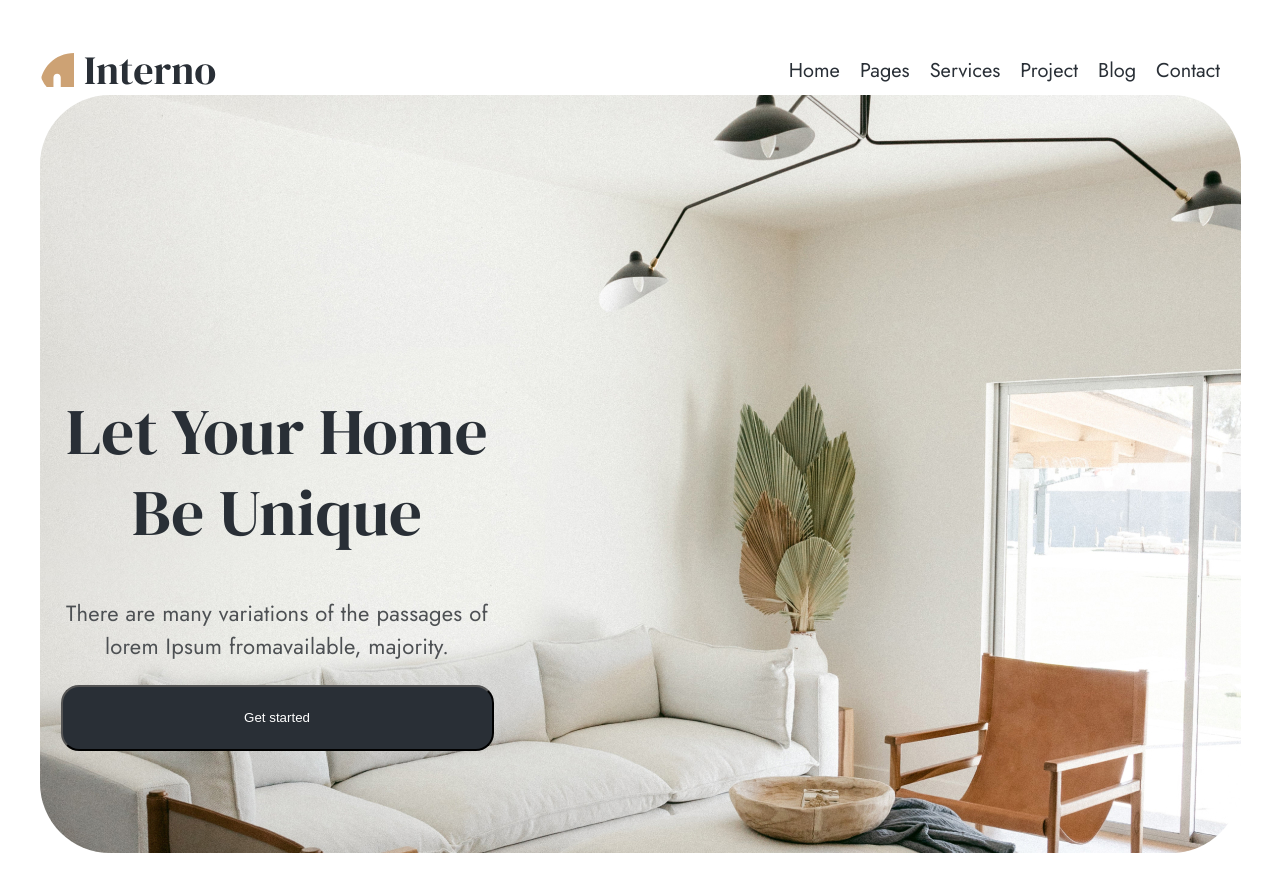
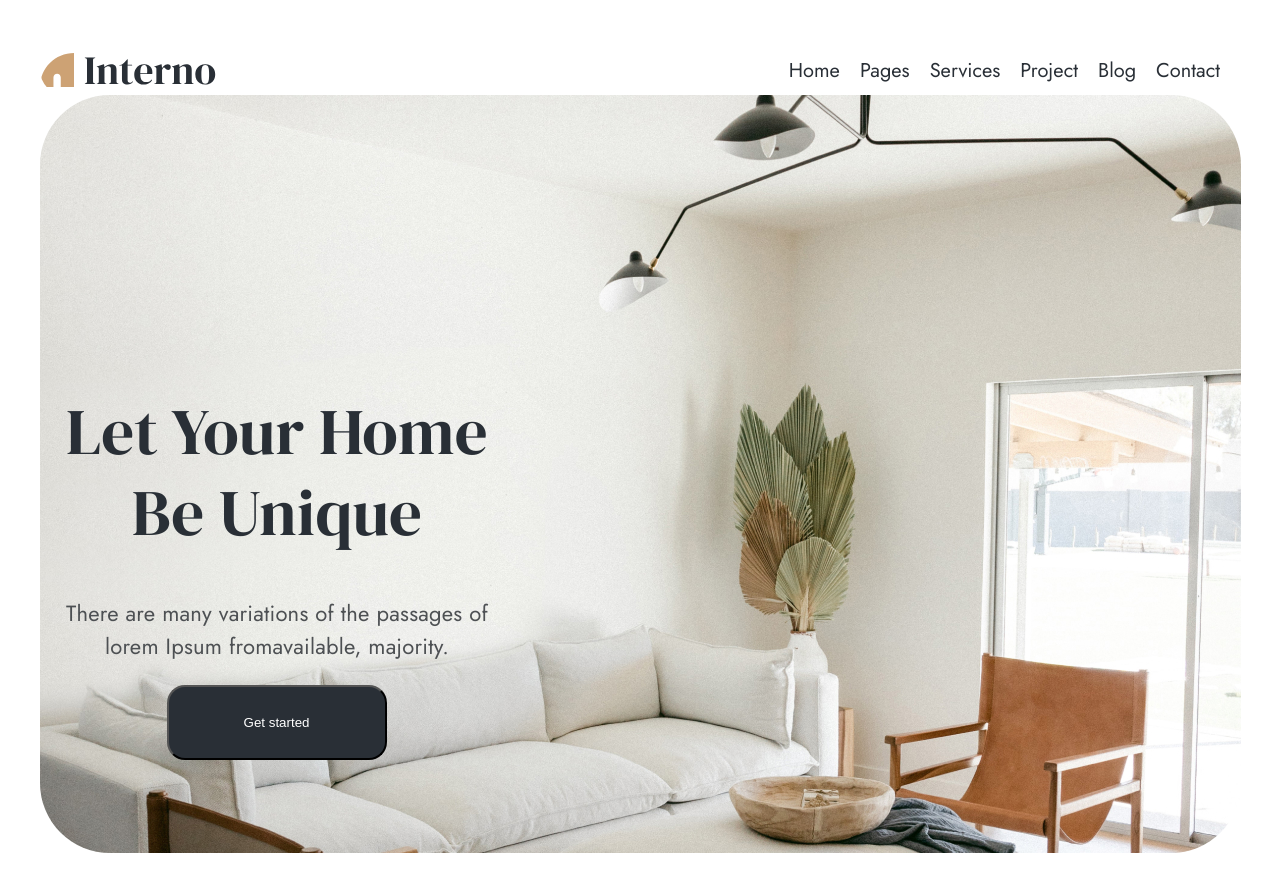
Before and after one commit to LipLip86/design-page, a React (Create React App) app: page / in a window 1280 px wide. Shown: the top 892 px of the page. Built offline with nearby package versions, Linux system fonts and the light colour scheme.

Commit message:
New banner

```diff
--- a/src/components/Banner.module.css
+++ b/src/components/Banner.module.css
@@ -21,7 +21,6 @@ h1 {
 
 .text_block {
   position: absolute;
-
   bottom: 350px;
   left: 20px;
   width: 434px;
@@ -37,9 +36,12 @@ h1 {
 }
 
 button {
-  background-color: #292F36;
-  color: white;
-  width: 433px;
-  height: 66px;
-  border-radius: 18px;
+align-items: center;
+padding: 26px 49px 26px 48px;
+gap: 10px;
+width: 220.14px;
+height: 75px;
+color: white;
+background: #292F36;
+border-radius: 18px;
 }
```
Also changed, not shown: 2 other files (tests, documents, lock files or other folders).
